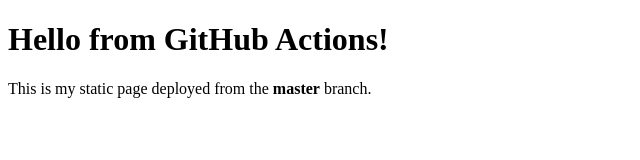
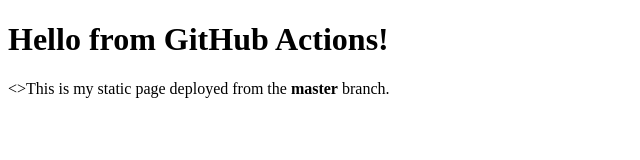
Before and after one commit to AndrejGockov/SI_2025_lab3_232120, a plain HTML site: page index.html in a window 1280 px wide. Shown: the full height of the page, 0-640 px from the left. Drawn offline with Linux system fonts and the light colour scheme.

Commit message:
Error on purpose

```diff
--- a/index.html
+++ b/index.html
@@ -5,6 +5,6 @@
 </head>
 <body>
   <h1>Hello from GitHub Actions!</h1>
-  <p>This is my static page deployed from the <strong>master</strong> branch.</p>
+  <>This is my static page deployed from the <strong>master</strong> branch.
 </body>
 </html>
```
